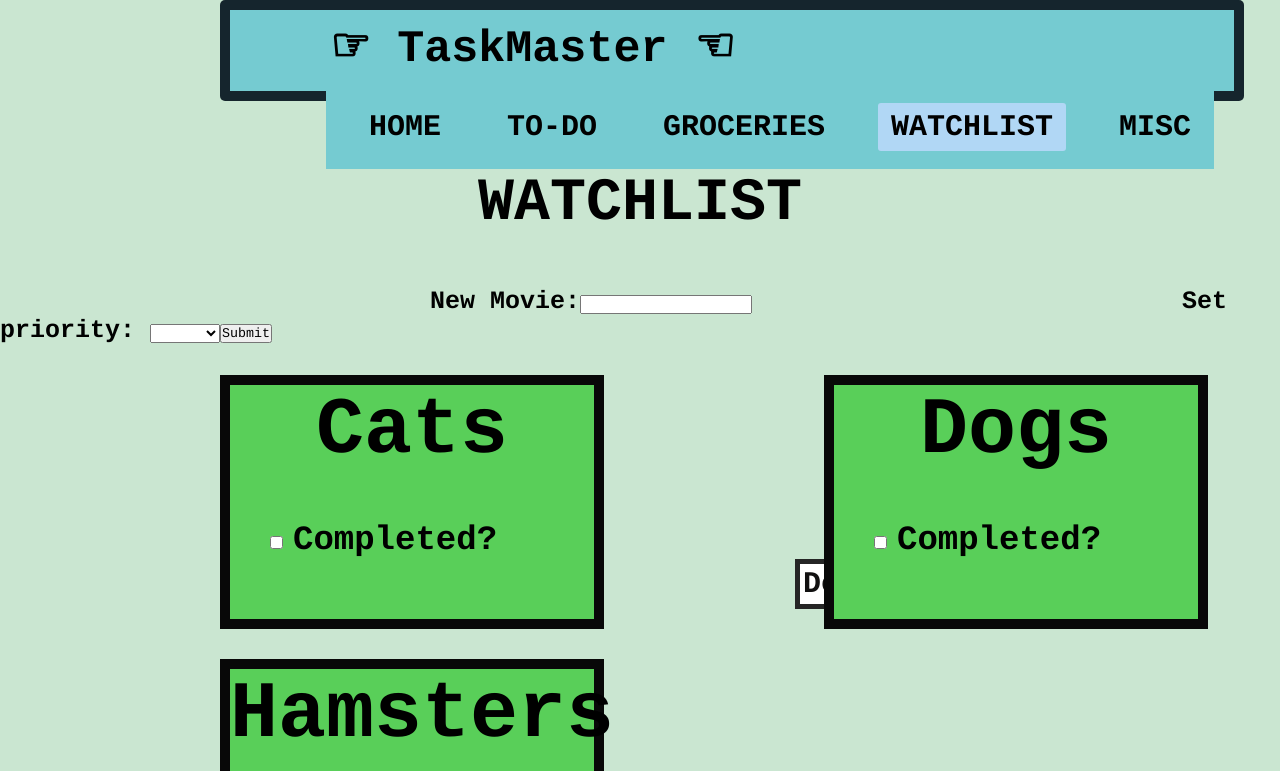
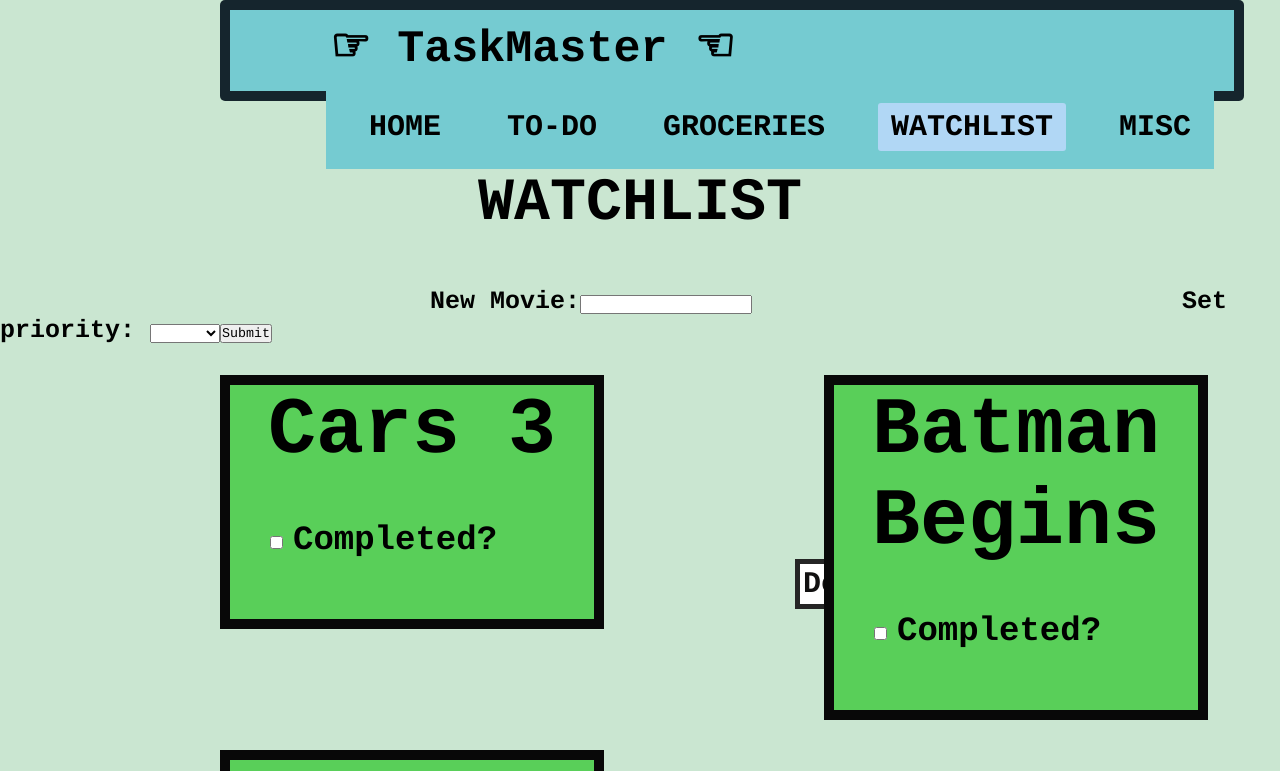
Before and after one commit to perreta/Phase2Project, a React (Create React App) app in the folder task-manager/: page /movies in a window 1280 px wide. Shown: the top 771 px of the page. Built offline with nearby package versions, Linux system fonts and the light colour scheme; data requests are answered from the project's data file.

Commit message:
Add to watchlist works

```diff
--- a/task-manager/db.json
+++ b/task-manager/db.json
@@ -33,38 +33,22 @@
       "priority": "high"
     }
   ],
-  "misc": [
+  "misc": [],
+  "watchlist": [
     {
       "id": 1,
-      "input": "Cats",
+      "title": "Cars 3",
       "priority": "low"
     },
     {
-      "id": 2,
-      "input": "Dogs",
-      "priority": "medium"
+      "title": "Batman Begins",
+      "priority": "low",
+      "id": 2
     },
     {
-      "id": 3,
-      "input": "Hamsters",
-      "priority": "high"
-    }
-  ],
-  "watchlist": [
-    {
-      "id": 1,
-      "input": "Cats",
-      "priority": "low"
-    },
-    {
-      "id": 2,
-      "input": "Dogs",
-      "priority": "low"
-    },
-    {
-      "id": 3,
-      "input": "Hamsters",
-      "priority": "low"
+      "title": "Batman Returns",
+      "priority": "low",
+      "id": 3
     }
   ]
 }
--- a/task-manager/src/Main.js
+++ b/task-manager/src/Main.js
@@ -11,6 +11,8 @@
 
     const [moviesToRender, setMoviesToRender] = useState([])
     const [input, setInput] = useState("");
+
+    const [ watchlistArray, setWatchlistArray ] = useState([])
 
 
     function handleInputChange(event){
@@ -37,13 +39,17 @@
                     <MiscContainer />
                 </Route>
                 <Route path="/movies">
-                    <WatchlistContainer />
+                    <WatchlistContainer
+                        watchlistArray={watchlistArray}
+                        setWatchlistArray={setWatchlistArray}
+                        />
                 </Route>
                 <Route path="/movieadd">
                     <MoviesContainer
                         moviesToRender={moviesToRender}
                         handleSubmit={handleSubmit}
-                        handleInputChange={handleInputChange}/>
+                        handleInputChange={handleInputChange}
+                        setWatchlistArray={setWatchlistArray}/>
                 </Route>
                 <Route exact path="/">
                     <Home />
--- a/task-manager/src/Movie.js
+++ b/task-manager/src/Movie.js
@@ -1,21 +1,21 @@
 import React, {useState} from "react";
 
-function Movie({title}) {
+function Movie({title, setWatchlistArray}) {
 
     function handleClick(){
         console.log('hi')
-        // const priority = "low"
-        // const newItem = { title, priority }
-        // fetch('http://localhost:8000/watchlist', {
-        //     method: 'POST', headers: {
-        //         'Content-Type': 'application/json'
-        //     }, body: JSON.stringify(newItem)
-        // })
-        // .then(resp => resp.json())
-        // .then(newItemResponse => {
-        //     console.log(newItemResponse)
-        //     setWatchlistArray(prevItems => [newItemResponse, ...prevItems])
-        // })
+        const priority = "low"
+        const newItem = { title, priority }
+        fetch('http://localhost:8000/watchlist', {
+            method: 'POST', headers: {
+                'Content-Type': 'application/json'
+            }, body: JSON.stringify(newItem)
+        })
+        .then(resp => resp.json())
+        .then(newItemResponse => {
+            console.log(newItemResponse)
+            setWatchlistArray(prevItems => [newItemResponse, ...prevItems])
+        })
     }
 
   return (
--- a/task-manager/src/MoviesContainer.js
+++ b/task-manager/src/MoviesContainer.js
@@ -3,7 +3,7 @@
 import MovieSearchForm from "./MovieSearchForm"
 
 
-function MoviesContainer ({moviesToRender, handleSubmit, handleInputChange}) {
+function MoviesContainer ({moviesToRender, handleSubmit, handleInputChange, setWatchlistArray}) {
 
     console.log(moviesToRender)
     return (
@@ -15,6 +15,7 @@
            <ul className="movies">
                {moviesToRender.map((movie) => (
                    <Movie
+                        setWatchlistArray={setWatchlistArray}
                         key={movie.id}
                         title={movie.Title}/>
                ))}
--- a/task-manager/src/WatchlistContainer.js
+++ b/task-manager/src/WatchlistContainer.js
@@ -2,9 +2,9 @@
 import Watchlist from "./Watchlist"
 import WatchlistForm from "./WatchlistForm"
 
-function WatchlistContainer () {
+function WatchlistContainer ({watchlistArray, setWatchlistArray}) {
 
-    const [ watchlistArray, setWatchlistArray ] = useState([])
+    // const [ watchlistArray, setWatchlistArray ] = useState([])
     useEffect(() => {
         fetch("http://localhost:8000/watchlist")
             .then(resp=>resp.json())
@@ -12,7 +12,7 @@
     }, [])
 
     const watchlist = watchlistArray.map(item => {
-        return <Watchlist key={item.id} id={item.id} input={item.input} priority={item.priority} watchlistArray={watchlistArray} setWatchlistArray={setWatchlistArray} />
+        return <Watchlist key={item.id} id={item.id} input={item.title} priority={item.priority} watchlistArray={watchlistArray} setWatchlistArray={setWatchlistArray} />
     })
 
 
```
